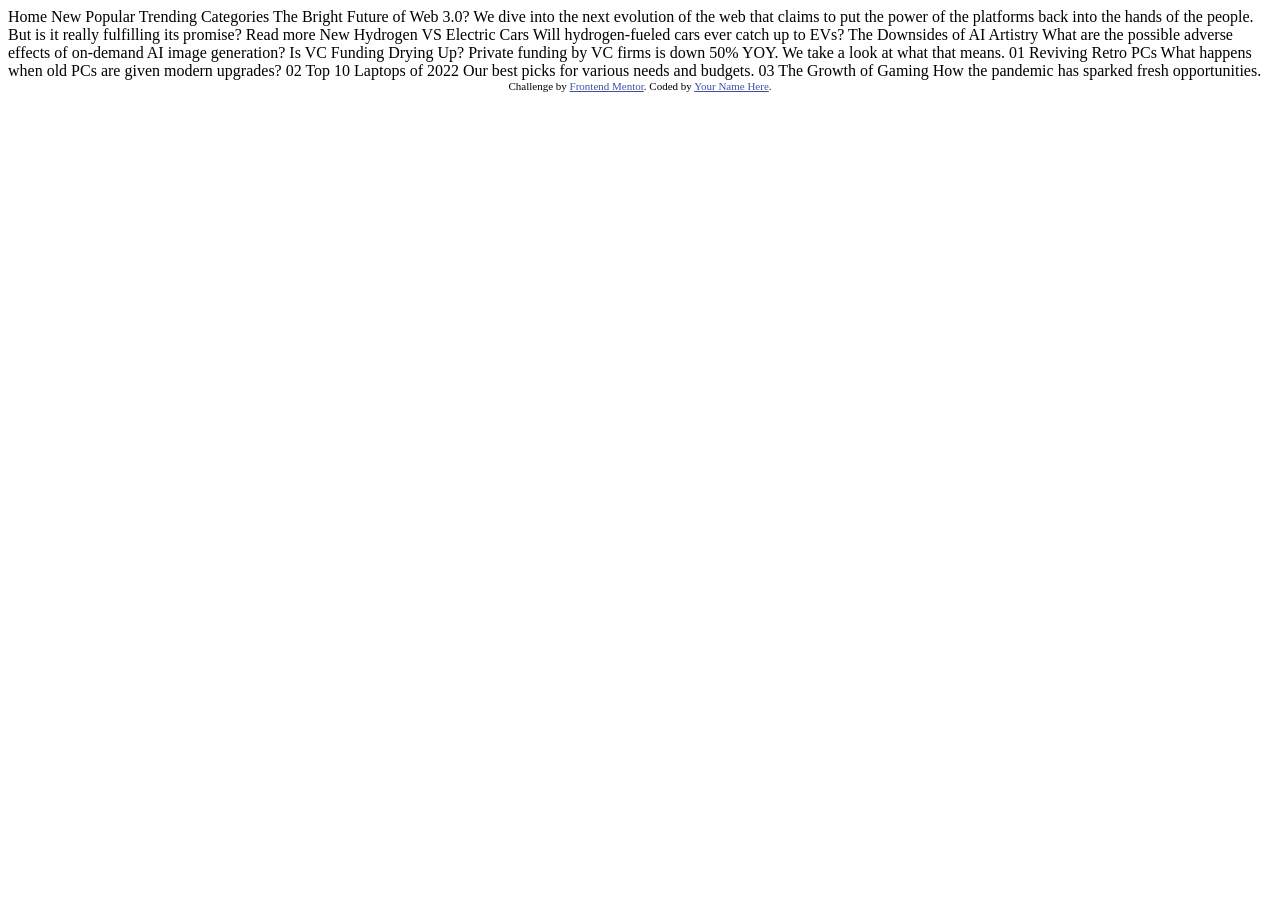
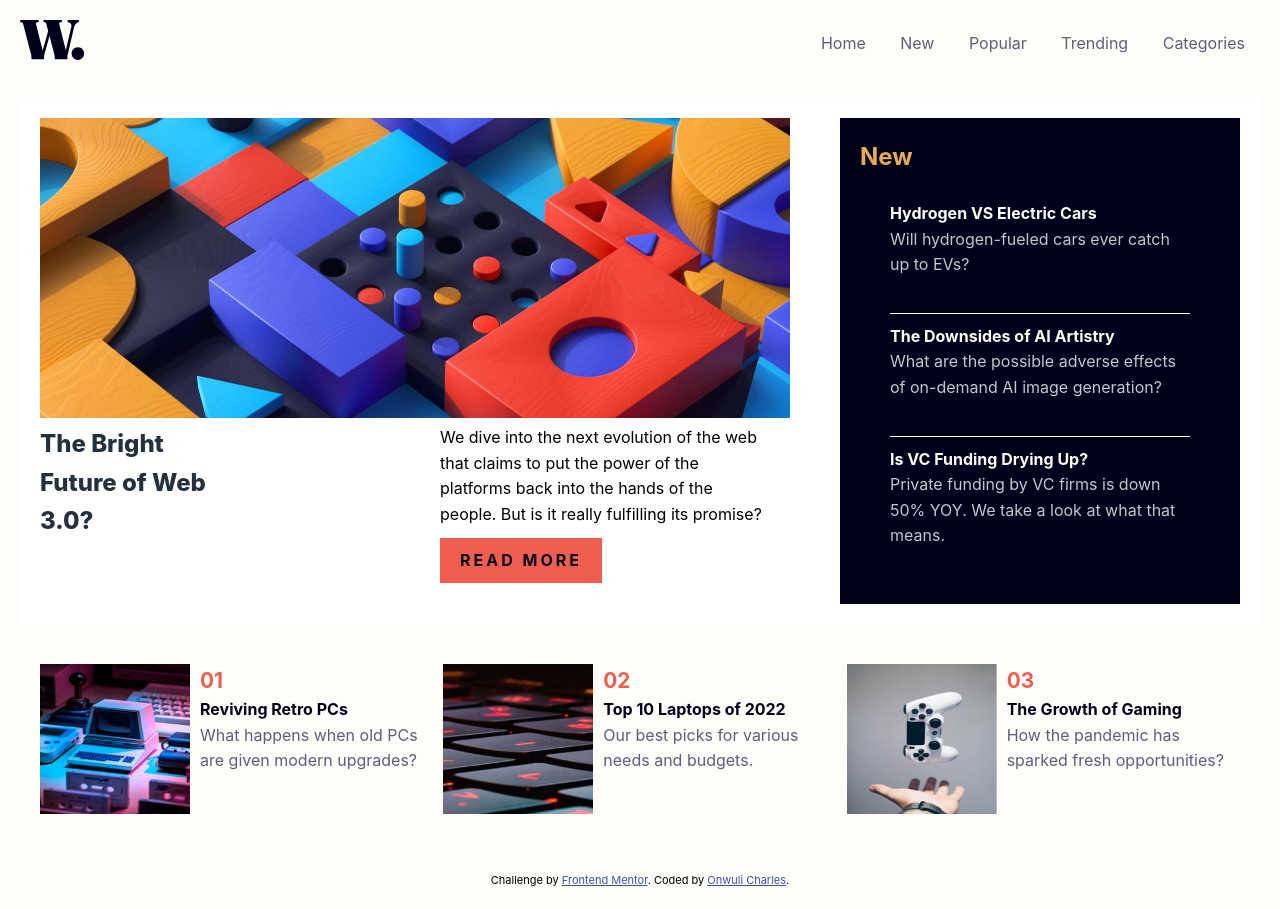
Before and after one commit to Ot-Charlie/news-homepage, a plain HTML site: page index.html in a window 1280 px wide. Before the commit the page ends 800 px from the top, so only its background shows below. Drawn offline with Linux system fonts and the light colour scheme; a web font is replaced by a local one.

Commit message:
desktop layout completed

```diff
--- a/index.html
+++ b/index.html
@@ -8,53 +8,98 @@
 
   <title>Frontend Mentor | News homepage</title>
 
-  <!-- Feel free to remove these styles or customise in your own stylesheet 👍 -->
-  <style>
-    .attribution { font-size: 11px; text-align: center; }
-    .attribution a { color: hsl(228, 45%, 44%); }
-  </style>
+  <link rel="stylesheet" href="style.css">
 </head>
 <body>
+<nav>
+  <div class="logo">
+    <img src="./assets/images/logo.svg" alt="News homepage logo">
+  </div>
 
-  Home
-  New
-  Popular
-  Trending
-  Categories
+  <button class="menu-icon" aria-label="Open menu" aria-expanded="false">
+    <img src="./assets/images/icon-menu.svg" alt="" aria-hidden="true">
+  </button>
 
-  The Bright Future of Web 3.0?
+  <div class="nav-links">
+    <a href="#">Home</a>
+    <a href="#">New</a>
+    <a href="#">Popular</a>
+    <a href="#">Trending</a>
+    <a href="#">Categories</a>
+  </div>
+</nav>
+ <main>
+  <section class="main-article">
+    <div>
+    <div class="article-image">
+      <img src="./assets/images/image-web-3-desktop.jpg" alt="Web 3.0 illustration">
+    </div>
+    <div class="article-content">
+      <h1>The Bright Future of Web 3.0?</h1>
+      <div>
+      <p>We dive into the next evolution of the web that claims to put the power of the platforms back into the hands of the people.
+        But is it really fulfilling its promise?</p>
+      <a href="#" class="read-more">READ MORE</a>
+      </div>
+    </div>
+    </div>
+    <article class="new-articles">
+      <h2>New</h2>
+      <div class="new-article-item">
+        <a href="#" class="">Hydrogen VS Electric Cars</a>
+        <p>Will hydrogen-fueled cars ever catch up to EVs?</p>
+      </div>
+      <div class="new-article-item">
+         <a href="#" class="">The Downsides of AI Artistry</a>
+        <p>What are the possible adverse effects of on-demand AI image generation?</p>
+      </div>
+      <div class="new-article-item">
+         <a href="#" class="">Is VC Funding Drying Up?</a>
+        <p>Private funding by VC firms is down 50% YOY. We take a look at what that means.</p>
+      </div>
+    </article>
+  </section>
+  <article class="popular-articles-container">
+    <section class="popular-articles-section">
+      <div class="image-retro-pcs">
+      <img src="./assets/images/image-retro-pcs.jpg" alt="Web 3.0 illustration">
+    </div>
+     <div>
+      <h3>01</h3>
+       <a href="#" class="">Reviving Retro PCs</a>
+        <p>What happens when old PCs are given modern upgrades?</p>
+      </div>
+    </section>
+     <section class="popular-articles-section">
+      <div class="image-top-laptops">
+      <img src="./assets/images/image-top-laptops.jpg" alt="Web 3.0 illustration">
+    </div>
+     <div>
+      <h3>02</h3>
+        <a href="#" class="image-gaming-growth">Top 10 Laptops of 2022</a>
+        <p>Our best picks for various needs and budgets.</p>
+      </div>
+    </section>
+     <section class="popular-articles-section">
+      <div class="">
+      <img src="./assets/images/image-gaming-growth.jpg" alt="Web 3.0 illustration">
+    </div>
+    <div>
+      <h3>03</h3>
 
-  We dive into the next evolution of the web that claims to put the power of the platforms back into the hands of the people.
-  But is it really fulfilling its promise?
+      <a href="#" class="">The Growth of Gaming</a>
+        <p>How the pandemic has sparked fresh opportunities?</p>
+      </div>
+    </section>
+  </article>
+ </main>
 
-  Read more
-
-  New
-
-  Hydrogen VS Electric Cars
-  Will hydrogen-fueled cars ever catch up to EVs?
-
-  The Downsides of AI Artistry
-  What are the possible adverse effects of on-demand AI image generation?
-
-  Is VC Funding Drying Up?
-  Private funding by VC firms is down 50% YOY. We take a look at what that means.
-
-  01
-  Reviving Retro PCs
-  What happens when old PCs are given modern upgrades?
-
-  02
-  Top 10 Laptops of 2022
-  Our best picks for various needs and budgets.
-
-  03
-  The Growth of Gaming
-  How the pandemic has sparked fresh opportunities.
-
+  <footer>
   <div class="attribution">
-    Challenge by <a href="https://www.frontendmentor.io?ref=challenge" target="_blank">Frontend Mentor</a>.
-    Coded by <a href="#">Your Name Here</a>.
-  </div>
+    Challenge by <a href="https://www.frontendmentor.io?ref=challenge" target="_blank" rel="noopener ">Frontend Mentor</a>.
+    Coded by <a href="https://onwuli-charles.netlify.app">Onwuli Charles</a>.
+  </div></footer>
+  <script src="script.js"></script>
+  </body>
 </body>
 </html>
--- /dev/null
+++ b/style.css
@@ -0,0 +1,161 @@
+*{ margin: 0; padding: 0; box-sizing: border-box;
+}
+@font-face {
+  font-family: 'Inter'; /* ← You choose this name */
+  src: url('/fonts/Inter-VariableFont_slnt,wght.woff2') format('woff2');
+  font-weight: 100 900; /* Variable font weight range */
+  font-style: oblique -10deg 0deg; /* Variable slant range */
+}
+
+
+body {
+  font-family: 'Inter', sans-serif;
+  background-color: hsl(36, 100%, 99%);
+  line-height: 1.6;
+  padding: 20px;
+}
+.menu-icon {
+  position: absolute;
+  right: 20px;
+  top: 50%;
+  transform: translateY(-50%); /* Centers it vertically */
+  display: none; /* Hidden by default on desktop */
+  background: none;
+  border: none;
+  cursor: pointer;
+}
+nav{
+  display: flex;
+  justify-content:space-between;
+  align-items:center;
+  margin-bottom: 30px;
+}
+.nav-links a {
+  text-decoration: none;
+  color: hsl(236, 13%, 42%);
+    margin: 0 15px;
+}
+.nav-links a:hover {
+  color: hsl(5, 85%, 63%);
+}
+.main-article {
+    display: grid;
+    grid-template-columns:2fr 1fr;
+  background-color: hsl(0, 0%, 100%);
+  padding: 20px;
+
+  margin-bottom: 20px;
+}
+.article-image img{
+  width: 750px;
+  height: 300px;
+  margin-bottom: 0px;
+}
+.article-content{
+  display: grid;
+  grid-template-columns: 1fr 1fr; /* Two equal columns */
+width: 100%;
+}
+h1{
+
+font-weight: 800;
+    color: hsl(212, 27%, 19%);
+    width:100%;
+    max-width: 200px;
+    padding: 0;
+}
+.article-content p{
+    width: 100%;
+    max-width: 330px;
+}
+.read-more{
+    display: inline-block;
+    margin-top: 10px;
+    text-decoration: none;
+  background-color:hsl(5, 85%, 63%);
+  color: hsl(240, 100%, 5%);
+  border: none;
+  padding: 10px 20px;
+  cursor: pointer;
+  letter-spacing: 3px;
+    font-weight: 700;
+}
+.new-articles{
+    padding: 20px;
+    /* display: grid;
+    grid-template-columns: 1fr;
+    gap: 10px; */
+    background-color: hsl(240, 100%, 5%);
+}
+h2{
+    color: hsl(35, 77%, 62%);
+    margin-bottom: 15px;
+}
+.new-article-item a{
+    text-decoration: none;
+    color: hsl(36, 100%, 99%);
+    font-weight: 700;
+
+}
+.new-article-item a:hover{
+    color: hsl(35, 77%, 62%);
+
+}
+.new-articles p{
+    color: hsl(233, 8%, 79%);
+    margin-bottom: 15px;
+}
+.new-article-item{
+    max-width: 300px;
+    padding: 10px 0 20px 0;
+    margin:auto;
+}
+.new-article-item:not(:last-child) {
+  border-bottom: 1px solid hsl(36, 100%, 99%); /* Only applies to items that aren't last */
+}
+.popular-articles-container{
+    display: grid;
+    grid-template-columns: repeat(3, 1fr);
+    gap: 10px;
+    margin-top: 20px;
+    padding: 20px;
+}
+.popular-articles-section{
+    display: grid;
+  grid-template-columns: auto 1fr;
+  gap: 10px;
+}
+.popular-articles-container img{
+    width: 150px;
+    height: 150px;
+
+}
+h3{
+    color: hsl(5, 85%, 63%);
+    font-size: 1.3rem;
+}
+.popular-articles-section a{
+    text-decoration: none;
+    color: hsl(240, 100%, 5%);
+    font-weight: 700;
+
+}
+.popular-articles-section a:hover{
+    color: hsl(5, 85%, 63%);
+}
+.popular-articles-section p{
+    color: hsl(236, 13%, 42%);
+}
+
+
+
+
+
+
+
+
+
+
+.attribution { font-size: 11px; text-align: center;
+margin-top: 30px;}
+    .attribution a { color: hsl(228, 45%, 44%); }
```
Also changed, not shown: script.js (added).
